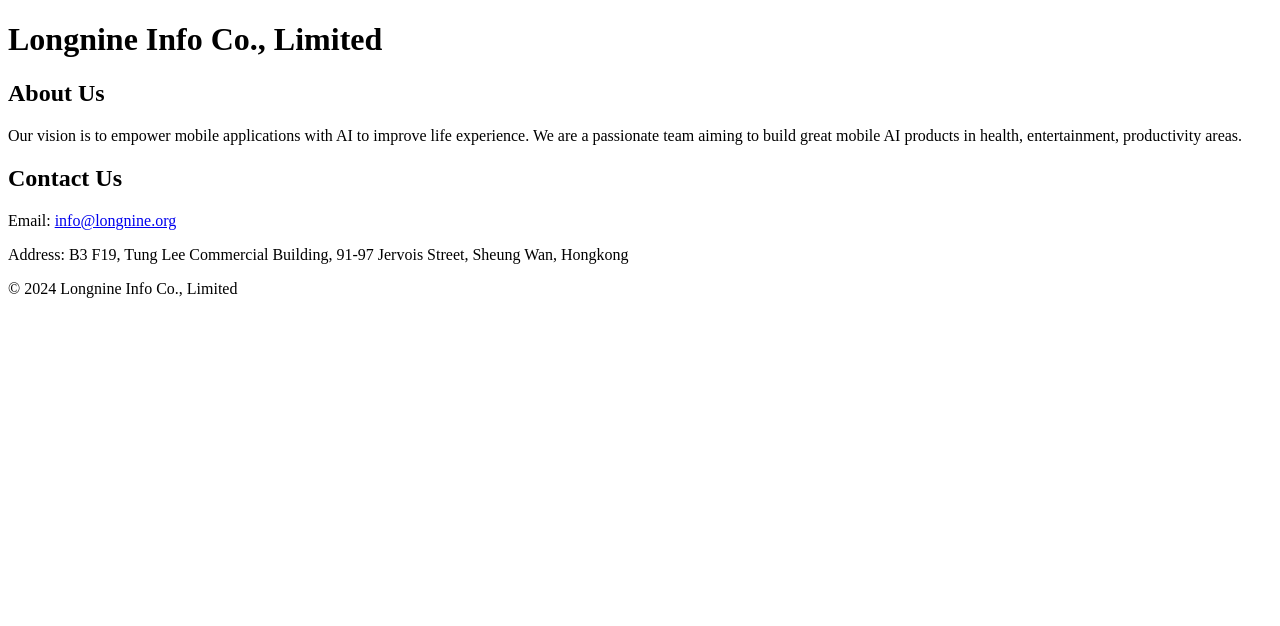
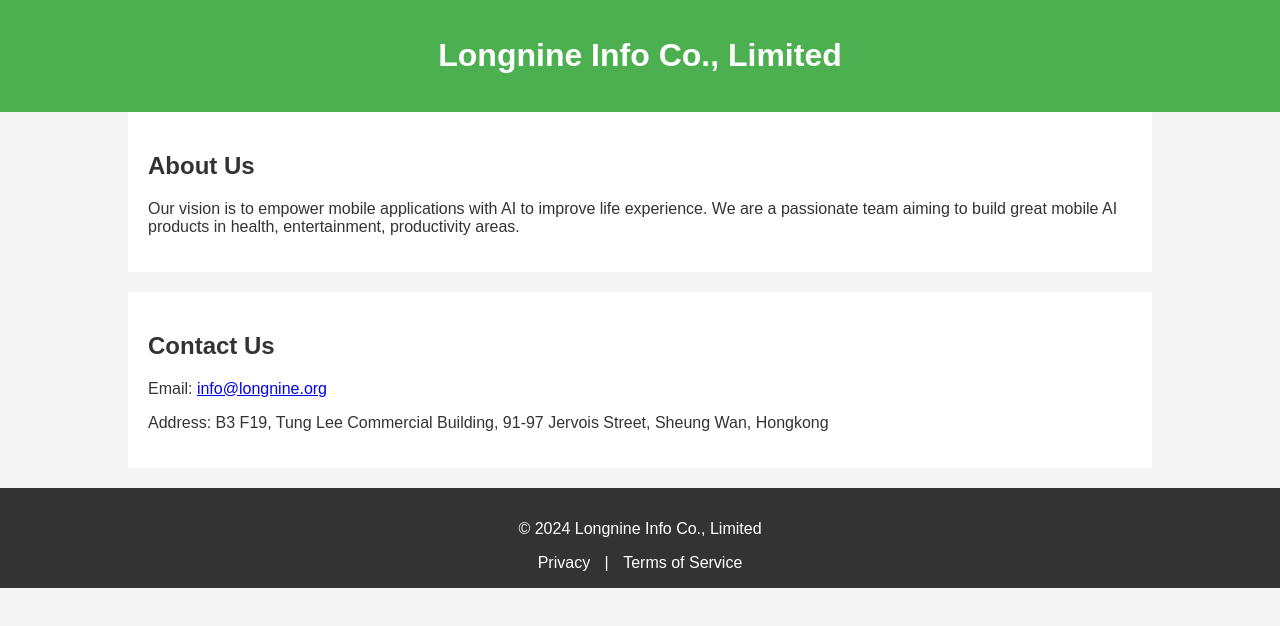
Before and after one commit to longnineAI/longnineai.github.io, a plain HTML site: page index.html in a window 1280 px wide. Drawn offline with Linux system fonts and the light colour scheme.

Commit message:
Update index.html

```diff
--- a/index.html
+++ b/index.html
@@ -1,16 +1,58 @@
-
 <!DOCTYPE html>
 <html>
 <head>
     <title>Longnine Info Co., Limited</title>
-    <!-- Add your stylesheet link here -->
+    <style>
+        body {
+            font-family: Arial, sans-serif;
+            margin: 0;
+            padding: 0;
+            color: #333;
+            background-color: #f4f4f4;
+        }
+        header {
+            background-color: #4CAF50;
+            color: white;
+            text-align: center;
+            padding: 1em 0;
+        }
+        .container {
+            width: 80%;
+            margin: auto;
+            overflow: hidden;
+        }
+        #about, #contact {
+            background: #fff;
+            padding: 20px;
+            margin-bottom: 20px;
+        }
+        footer {
+            background-color: #333;
+            color: white;
+            text-align: center;
+            padding: 1em 0;
+        }
+        footer a {
+            color: white;
+            text-decoration: none;
+            padding: 0 10px;
+        }
+        footer a:hover {
+            text-decoration: underline;
+        }
+        @media (max-width: 600px) {
+            .container {
+                width: 100%;
+            }
+        }
+    </style>
 </head>
 <body>
     <header>
         <h1>Longnine Info Co., Limited</h1>
-        <!-- Navigation links can be added here -->
     </header>
 
+    <div class="container">
         <section id="about">
             <h2>About Us</h2>
             <p>Our vision is to empower mobile applications with AI to improve life experience. We are a passionate team aiming to build great mobile AI products in health, entertainment, productivity areas.</p>
@@ -21,10 +63,11 @@
             <p>Email: <a href="mailto:info@longnine.org">info@longnine.org</a></p>
             <p>Address: B3 F19, Tung Lee Commercial Building, 91-97 Jervois Street, Sheung Wan, Hongkong</p>
         </section>
+    </div>
 
     <footer>
         <p>&copy; 2024 Longnine Info Co., Limited</p>
-        <!-- Additional footer content goes here -->
+        <a href="./privacy.html">Privacy</a> | <a href="./tos.html">Terms of Service</a>
     </footer>
 </body>
 </html>
```
Lines whose indentation alone changed are shown as unchanged.
